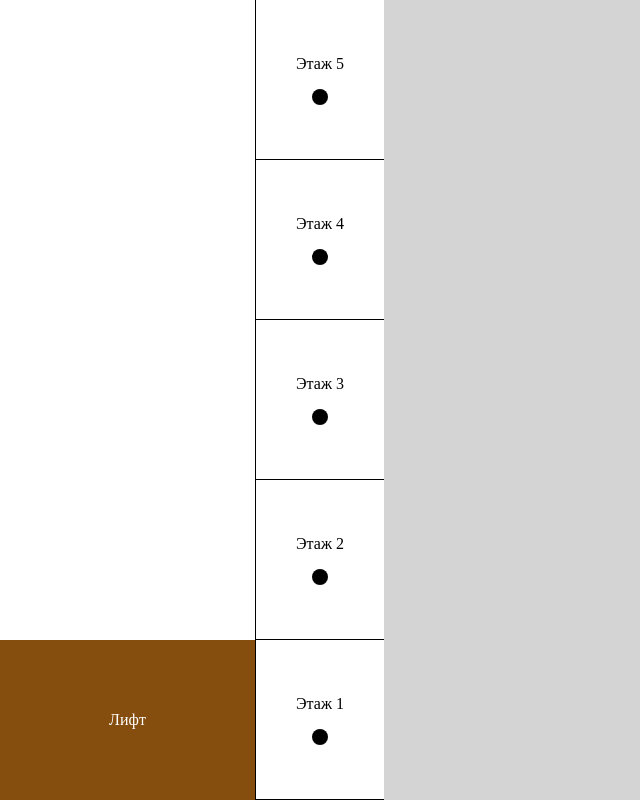
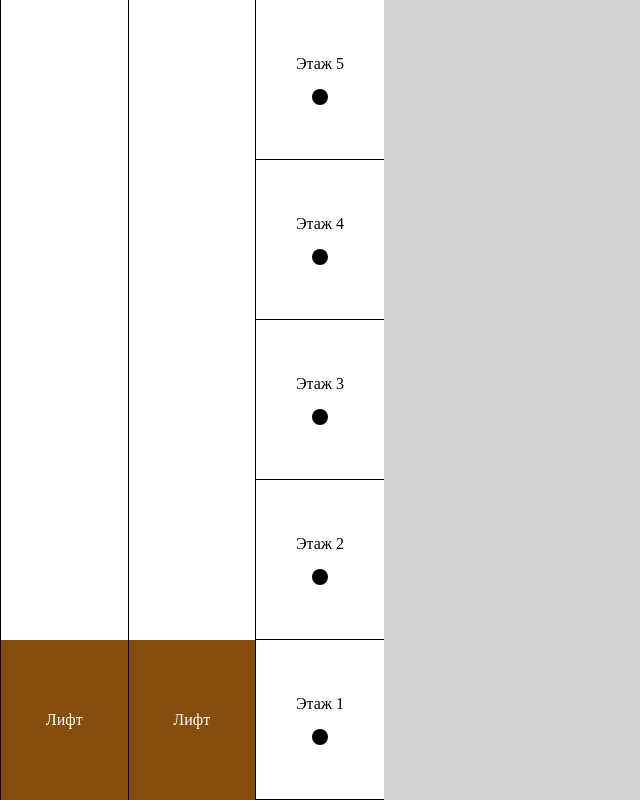
Before and after one commit to AleksandrSmirnov92/elevatorTestProjectVue, a Vue app: page / in a window 1280 px wide. Shown: the whole page, without its empty margins (0-640 px from the left). Built offline with nearby package versions, Linux system fonts and the light colour scheme.

Commit message:
renamed variables and functions in building components

```diff
--- a/src/components/Floor/Floor.vue
+++ b/src/components/Floor/Floor.vue
@@ -9,7 +9,7 @@
 import { toRefs, watch } from "vue";
 
 const props = defineProps({
-  floorNumber: { type: String, required: true },
+  floorNumber: { type: Number, required: true },
 });
 
 const { floorNumber } = toRefs(props);
--- a/src/components/Shaft/Shaft.vue
+++ b/src/components/Shaft/Shaft.vue
@@ -15,6 +15,7 @@ const { tasks } = toRefs(props);
 
 <style lang="css" scoped>
 .shaft {
+  border-left: 1px solid black;
   display: flex;
   width: 100%;
 }
--- a/src/views/Building.vue
+++ b/src/views/Building.vue
@@ -18,28 +18,28 @@
 <script lang="ts" setup>
 import Floor from "../components/Floor/Floor.vue";
 import Shaft from "../components/Shaft/Shaft.vue";
-import { reactive, toRef } from "vue";
-const buildingInfo = reactive({
-  shaftCount: ["1"],
-  floorsCount: ["1", "2", "3", "4", "5"],
+import { reactive, toRef, ref } from "vue";
+const buildingInfo = ref({
+  shaftCount: [{}, {}],
+  floorsCount: [1, 2, 3, 4, 5],
 });
-let initialVal = 1;
+const callQueue: any = [];
+const tasks = ref(0);
+let initialSeconds = 1;
 let timeMove = 1;
-const callQueue: any = [];
-const tasks = toRef(0);
 let currentTimer: any = null;
 let animateActive = true;
-const handleMove = (s: number) => {
-  if (initialVal < s) {
-    timeMove = s - initialVal;
-    initialVal = s;
+const elevatorMotionHandler = (currentSeconds: number) => {
+  if (initialSeconds < currentSeconds) {
+    timeMove = currentSeconds - initialSeconds;
+    initialSeconds = currentSeconds;
   }
-  if (initialVal > s) {
-    timeMove = initialVal - s;
-    initialVal = s;
+  if (initialSeconds > currentSeconds) {
+    timeMove = initialSeconds - currentSeconds;
+    initialSeconds = currentSeconds;
   }
 };
-const moveLift = () => {
+const taskQueueHandler = () => {
   animateActive = false;
   if (currentTimer) {
     return;
@@ -49,20 +49,19 @@ const moveLift = () => {
     animateActive = true;
     return;
   }
-  // console.log(task);
-  tasks.value = Number(task);
-  handleMove(Number(task));
+  tasks.value = task;
+  elevatorMotionHandler(task);
   currentTimer = setTimeout(() => {
-    (currentTimer = null), moveLift();
+    (currentTimer = null), taskQueueHandler();
     console.log("Анимация прошла", task);
   }, 1000 * (timeMove + 3));
 };
-// moveLift();
-const clickFloor = (floorNumber: string) => {
+
+const clickFloor = (floorNumber: number) => {
   callQueue.push(floorNumber);
   if (animateActive) {
-    handleMove(Number(floorNumber));
-    moveLift();
+    elevatorMotionHandler(floorNumber);
+    taskQueueHandler();
   }
 };
 </script>
```
